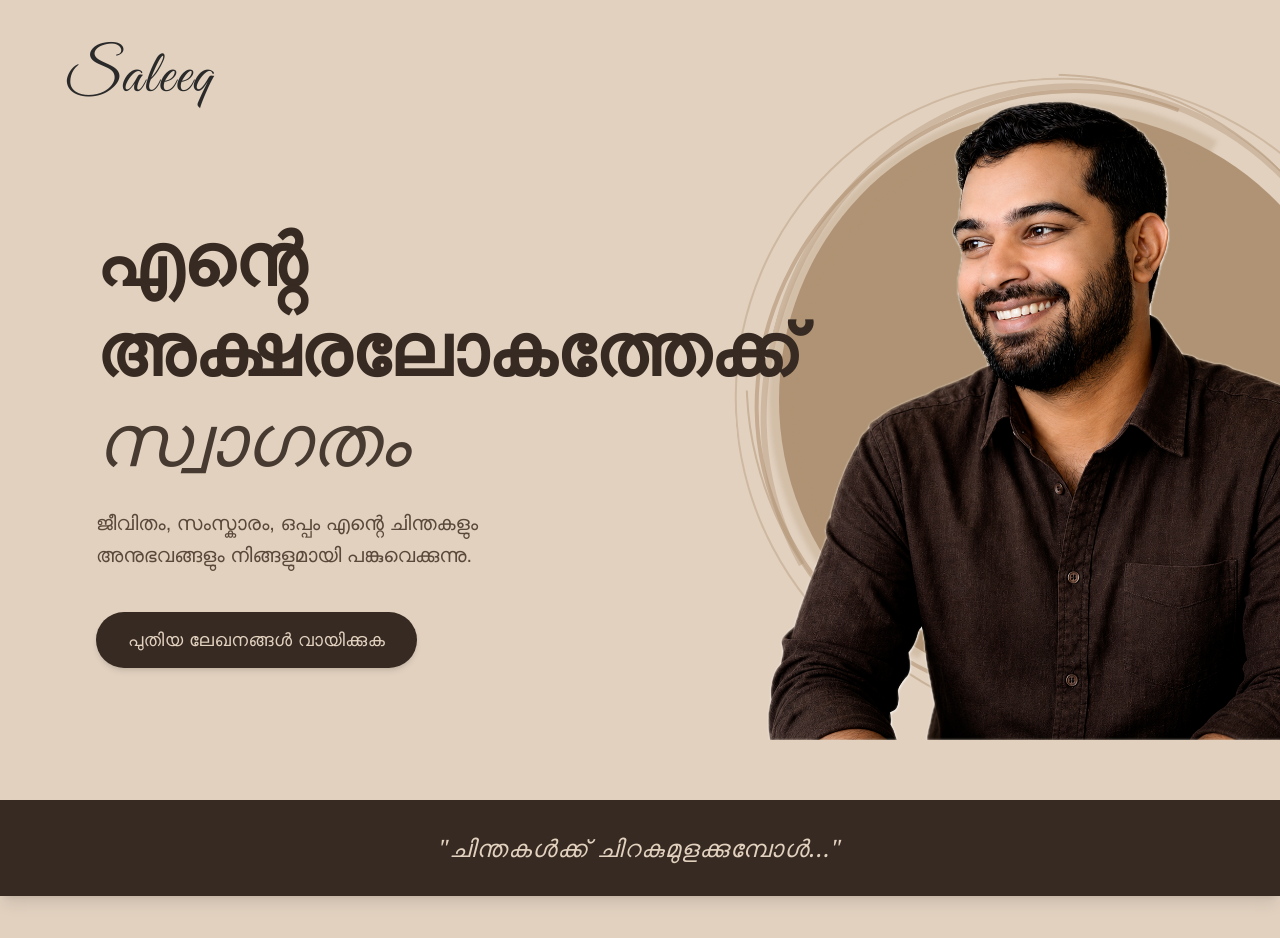
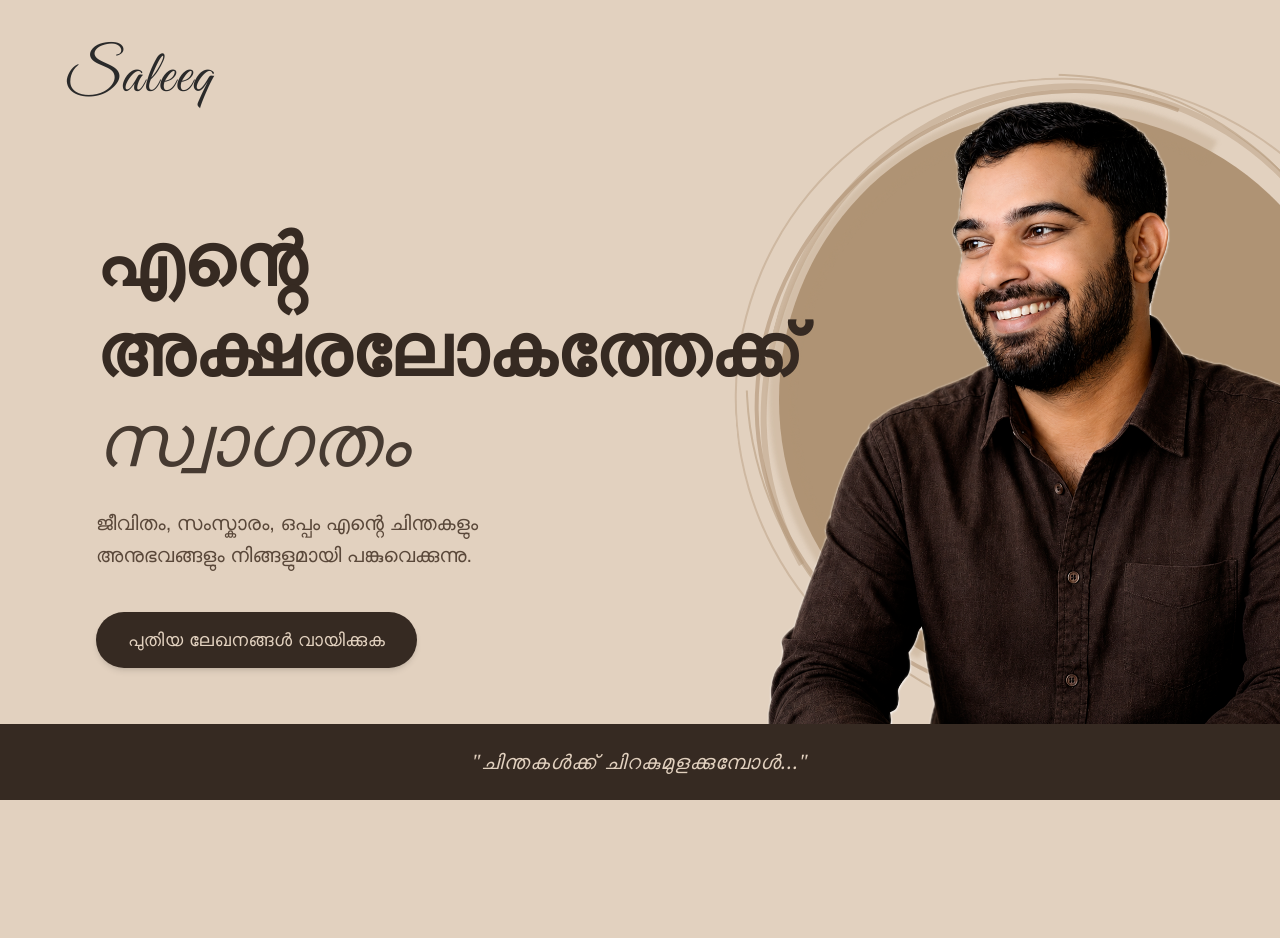
Before and after one commit to amjadvkthai/saleeq-blog-website, a Next.js app: page / in a window 1280 px wide. Shown: the top 938 px of the page. Built offline with nearby package versions, Linux system fonts and the light colour scheme.

Commit message:
refactor: update home page layout and content structure

```diff
--- a/app/page.tsx
+++ b/app/page.tsx
@@ -38,14 +38,13 @@ export default function Home() {
             </a>
           </div>
         </div>
+        {/* Malayalam Quote Banner */}
+        <div className="absolute bottom-0 left-0 w-full bg-[#362a22] text-[#e2d1bf] py-5 md:py-6 z-20 shadow-lg flex items-center justify-center">
+          <p className="text-lg md:text-xl font-serif italic tracking-wider">
+            "ചിന്തകൾക്ക് ചിറകുമുളക്കുമ്പോൾ..."
+          </p>
+        </div>
       </section>
-
-      {/* Malayalam Quote Banner */}
-      <div className="w-full bg-[#362a22] text-[#e2d1bf] py-6 md:py-8 relative z-20 shadow-lg flex items-center justify-center">
-        <p className="text-xl md:text-2xl font-serif italic tracking-wider">
-          "ചിന്തകൾക്ക് ചിറകുമുളക്കുമ്പോൾ..."
-        </p>
-      </div>
 
       {/* Main content container */}
       <section className="relative z-10 w-full px-6 md:px-12 lg:px-24 max-w-[1400px] mx-auto">
```
